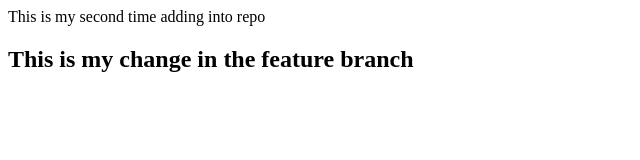
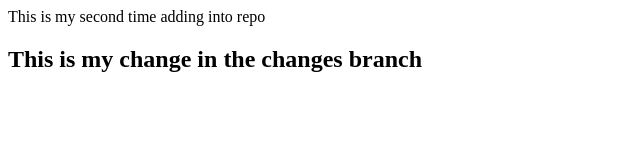
Before and after one commit to Anil2163/Test, a plain HTML site: page index.html in a window 1280 px wide. Shown: the full height of the page, 0-640 px from the left. Drawn offline with Linux system fonts and the light colour scheme.

Commit message:
saved changes

```diff
--- a/index.html
+++ b/index.html
@@ -1,2 +1,2 @@
 <p>This is my second time adding into repo</p>
-<h2>This is my change in the feature branch</h2>
+<h2>This is my change in the changes branch</h2>
```
